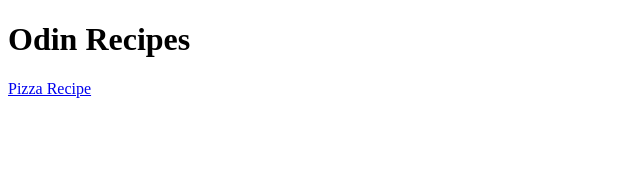
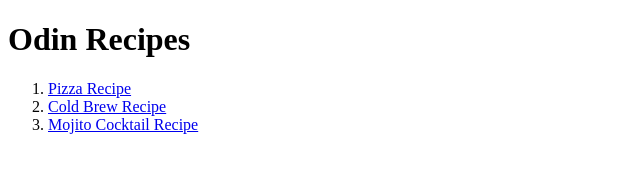
Before and after one commit to yusuferens/odin-recipes, a plain HTML site: page index.html in a window 1280 px wide. Shown: the whole page, without its empty margins (0-640 px from the left). Drawn offline with Linux system fonts and the light colour scheme.

Commit message:
modified index.html and added more recipe files

```diff
--- a/index.html
+++ b/index.html
@@ -6,7 +6,13 @@
 </head>
 <body>
     <h1>Odin Recipes</h1>
-    <a href="recipes/pizza.html">Pizza Recipe</a>
+    <ol>
+        <li><a href="recipes/pizza.html">Pizza Recipe</a>
+        </li>
+        <li><a href="recipes/coldbrew.html">Cold Brew Recipe</a>
+        </li>
+        <li><a href="recipes/mojito.html">Mojito Cocktail Recipe</a></li>
+    </ol>
 
 
 </body>
```
Also changed, not shown: recipes/coldbrew.html (added, +11 -0 lines), recipes/mojito.html (added, +11 -0 lines).
